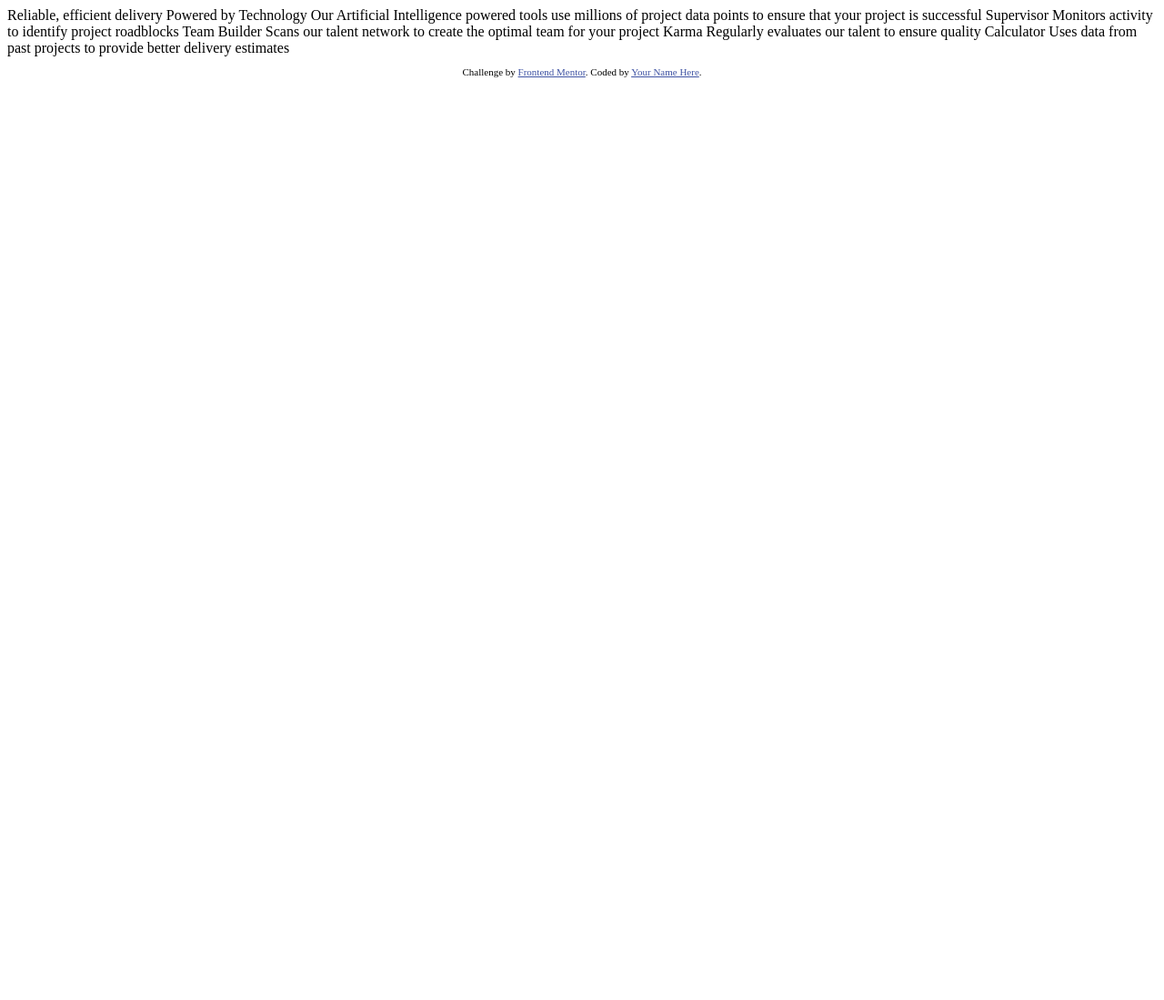
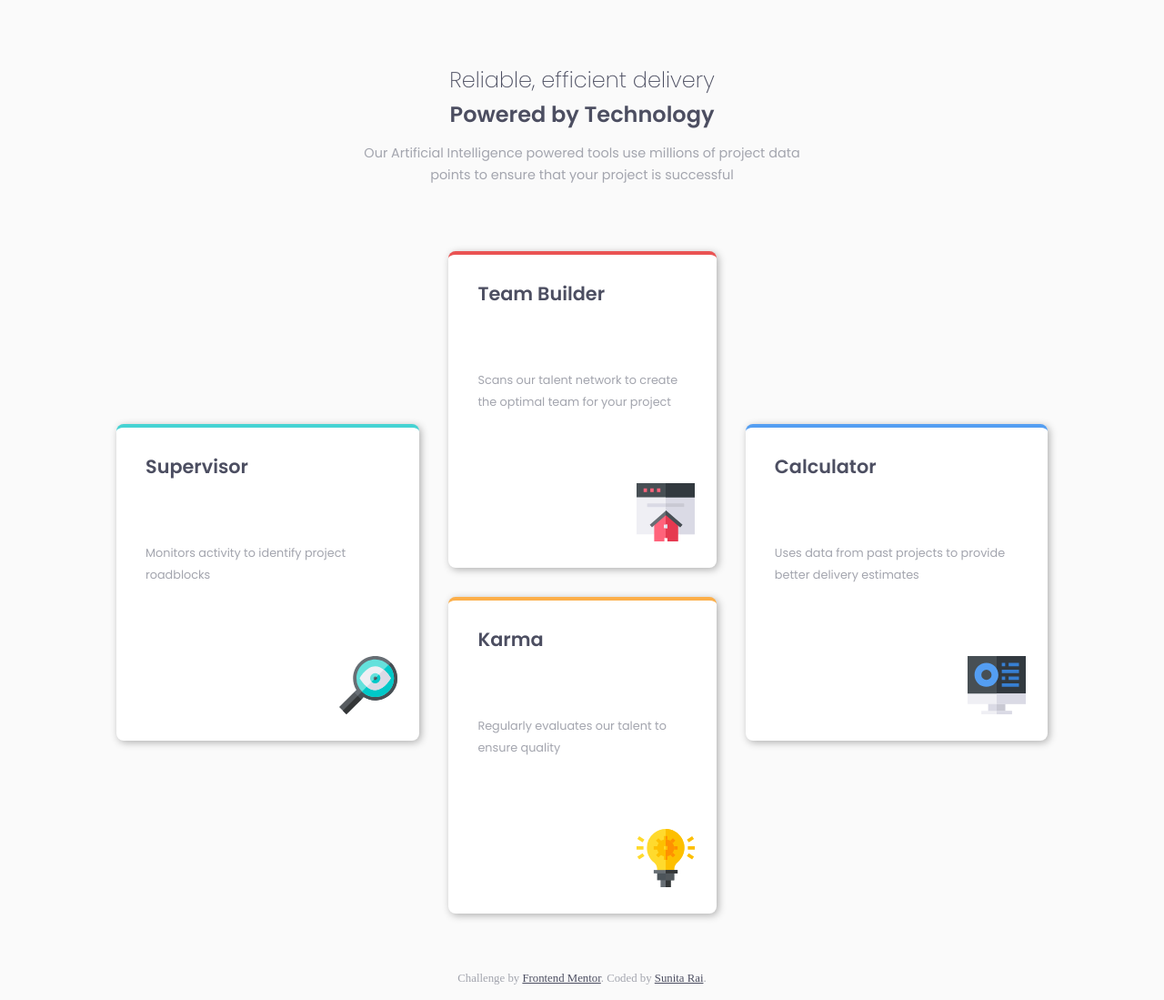
Before and after one commit to SunitaBantawaRai/FEM-Project-2-four-card, a plain HTML site: page index.html in a window 1280 px wide. Shown: the whole page at 91% size. Before the commit the page ends 800 px from the top, so only its background shows below. Drawn offline with Linux system fonts and the light colour scheme.

Commit message:
final commit

```diff
--- a/index.html
+++ b/index.html
@@ -1,44 +1,82 @@
 <!DOCTYPE html>
 <html lang="en">
   <head>
-  <meta charset="UTF-8">
-  <meta name="viewport" content="width=device-width, initial-scale=1.0"> <!-- displays site properly based on user's device -->
-
-  <link rel="icon" type="image/png" sizes="32x32" href="./images/favicon-32x32.png">
+    <meta charset="UTF-8" />
+    <meta name="viewport" content="width=device-width, initial-scale=1.0" />
+    <!-- displays site properly based on user's device -->
+    <link rel="stylesheet" href="style.css" />
+    <link rel="stylesheet" href="normalize.css" />
+    <link rel="preconnect" href="https://fonts.googleapis.com" />
+    <link rel="preconnect" href="https://fonts.gstatic.com" crossorigin />
+    <link
+      href="https://fonts.googleapis.com/css2?family=Poppins:wght@200;400;600&display=swap"
+      rel="stylesheet"
+    />
 
     <title>Frontend Mentor | Four card feature section</title>
 
-  <!-- Feel free to remove these styles or customise in your own stylesheet 👍 -->
-  <style>
-    .attribution { font-size: 11px; text-align: center; }
-    .attribution a { color: hsl(228, 45%, 44%); }
-  </style>
+    <style></style>
   </head>
   <body>
+    <main class="four-cards">
+      <header class="title">
+        <h1 class="title-faint">Reliable, efficient delivery</h1>
+        <h1 class="title-bold">Powered by Technology</h1>
+        <p class="title-info">
+          Our Artificial Intelligence powered tools use millions of project data
+          points to ensure that your project is successful
+        </p>
+      </header>
 
-  Reliable, efficient delivery
-  Powered by Technology
-
-  Our Artificial Intelligence powered tools use millions of project data points
-  to ensure that your project is successful
-
-  Supervisor
+      <div class="four-cards-container">
+        <div class="card-container-1">
+          <h2 class="card-title">Supervisor</h2>
+          <p class="card-info">
             Monitors activity to identify project roadblocks
-
-  Team Builder
+          </p>
+          <div class="card-symbol">
+            <img src="./images/icon-supervisor.svg" alt="supervisor-symbol" />
+          </div>
+        </div>
+        <div class="card-container-2">
+          <h2 class="card-title">Team Builder</h2>
+          <p class="card-info">
             Scans our talent network to create the optimal team for your project
-
-  Karma
+          </p>
+          <div class="card-symbol">
+            <img
+              src="./images/icon-team-builder.svg"
+              alt="teambuilder-symbol"
+            />
+          </div>
+        </div>
+        <div class="card-container-3">
+          <h2 class="card-title">Karma</h2>
+          <p class="card-info">
             Regularly evaluates our talent to ensure quality
-
-  Calculator
+          </p>
+          <div class="card-symbol">
+            <img src="./images/icon-karma.svg" alt="karma-symbol" />
+          </div>
+        </div>
+        <div class="card-container-4">
+          <h2 class="card-title">Calculator</h2>
+          <p class="card-info">
             Uses data from past projects to provide better delivery estimates
-
+          </p>
+          <div class="card-symbol">
+            <img src="./images/icon-calculator.svg" alt="calculator-symbol" />
+          </div>
+        </div>
+      </div>
+    </main>
 
     <footer>
       <p class="attribution">
-      Challenge by <a href="https://www.frontendmentor.io?ref=challenge" target="_blank">Frontend Mentor</a>.
-      Coded by <a href="#">Your Name Here</a>.
+        Challenge by
+        <a href="https://www.frontendmentor.io?ref=challenge" target="_blank"
+          >Frontend Mentor</a
+        >. Coded by <a href="#">Sunita Rai</a>.
       </p>
     </footer>
   </body>
--- /dev/null
+++ b/style.css
@@ -0,0 +1,168 @@
+/*
+======
+Global Variables
+======
+ */
+:root {
+  /* Primary color */
+  --Red: hsl(0, 78%, 62%);
+  --Cyan: hsl(180, 62%, 55%);
+  --Orange: hsl(34, 97%, 64%);
+  --Blue: hsl(212, 86%, 64%);
+
+  /* Neutral color */
+  --Very-Dark-Blue: hsl(234, 12%, 34%);
+  --Grayish-Blue: hsl(229, 6%, 66%);
+  --Very-Light-Gray: hsl(0, 0%, 98%);
+  --White: hsl(0, 0%, 100%);
+
+  --Border-Radius: 0.5rem;
+
+  --Box-Shadow: 2px 2px 8px rgba(0, 0, 0, 0.3);
+
+  --Font-Family: "Poppins", sans-serif;
+  --Font-Weight-1: 600;
+  --Font-Weight-2: 400;
+  --Font-Weight-3: 200;
+}
+h1 {
+  font-size: 1.6rem;
+}
+
+/*
+======
+Main
+======
+ */
+body {
+  background: var(--Very-Light-Gray);
+}
+.four-cards {
+  width: 80vw;
+  margin: 0 auto;
+  text-align: center;
+  padding-top: 4rem;
+  padding-bottom: 4rem;
+}
+.title-faint {
+  color: var(--Very-Dark-Blue);
+  font-weight: var(--Font-Weight-3);
+  font-family: var(--Font-Family);
+  font-size: 1.5rem;
+  line-height: 1rem;
+}
+.title-bold {
+  color: var(--Very-Dark-Blue);
+  font-weight: var(--Font-Weight-1);
+  font-family: var(--Font-Family);
+  font-size: 1.5rem;
+}
+.title-info {
+  font-family: var(--Font-Family);
+  color: var(--Grayish-Blue);
+  font-size: 0.9rem;
+  line-height: 1.5rem;
+}
+
+.four-cards-container {
+  padding-top: 2.5rem;
+}
+.card-container-1 {
+  border-top: 0.25rem solid var(--Cyan);
+}
+.card-container-2 {
+  border-top: 0.25rem solid var(--Red);
+}
+.card-container-3 {
+  border-top: 0.25rem solid var(--Orange);
+}
+.card-container-4 {
+  border-top: 0.25rem solid var(--Blue);
+}
+.card-container-1,
+.card-container-2,
+.card-container-3,
+.card-container-4 {
+  max-width: 63rem;
+  height: auto;
+  background: var(--White);
+  border-radius: var(--Border-Radius);
+  display: grid;
+  grid-template-rows: 1fr 1fr;
+  box-shadow: var(--Box-Shadow);
+  padding-top: 1.5rem;
+  padding-bottom: 1.5rem;
+  margin-top: 2rem;
+}
+.card-title {
+  font-family: var(--Font-Family);
+  color: var(--Very-Dark-Blue);
+  font-size: 1.3rem;
+  text-align: start;
+  padding-left: 2rem;
+  line-height: 0;
+  padding-top: 1.2rem;
+}
+.card-info {
+  font-family: var(--Font-Family);
+  color: var(--Grayish-Blue);
+  font-size: 0.8rem;
+  text-align: start;
+  padding-left: 2rem;
+  line-height: 1.5rem;
+}
+.card-symbol {
+  padding-top: 1.5rem;
+  padding-right: 2rem;
+  text-align: end;
+}
+@media screen and (min-width: 768px) {
+  .title-info {
+    width: 30rem;
+    margin: 0 auto;
+  }
+  .four-cards-container {
+    display: grid;
+    column-gap: 2rem;
+    grid-template: ". card-container-2 ." "card-container-1 card-container-2 card-container-4" "card-container-1 card-container-3 card-container-4" ". card-container-3 .";
+    min-height: 100vh;
+  }
+  .card-container-1 {
+    grid-area: card-container-1;
+  }
+  .card-container-2 {
+    grid-area: card-container-2;
+  }
+  .card-container-3 {
+    grid-area: card-container-3;
+  }
+  .card-container-4 {
+    grid-area: card-container-4;
+  }
+
+  .card-container-1,
+  .card-container-2,
+  .card-container-3,
+  .card-container-4 {
+    padding-right: 1.5rem;
+  }
+  .card-symbol {
+    padding-right: 0;
+  }
+}
+
+/*
+======
+Footer
+======
+ */
+
+.attribution {
+  font-size: 0.8rem;
+  text-align: center;
+  color: var(--Grayish-Blue);
+  padding-bottom: 1rem;
+}
+.attribution a {
+  color: var(--Very-Dark-Blue);
+}
```
Also changed, not shown: normalize.css (added). Lines whose indentation alone changed are shown as unchanged.
